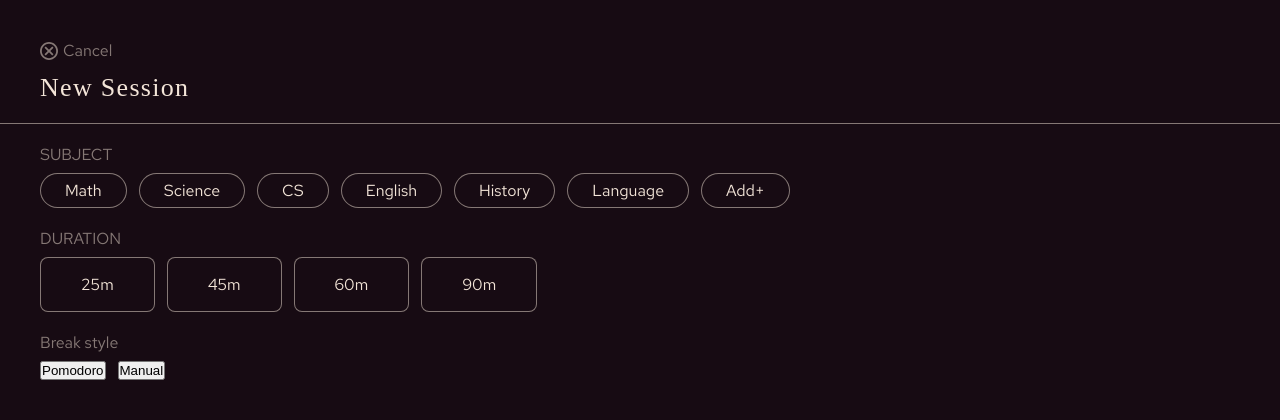
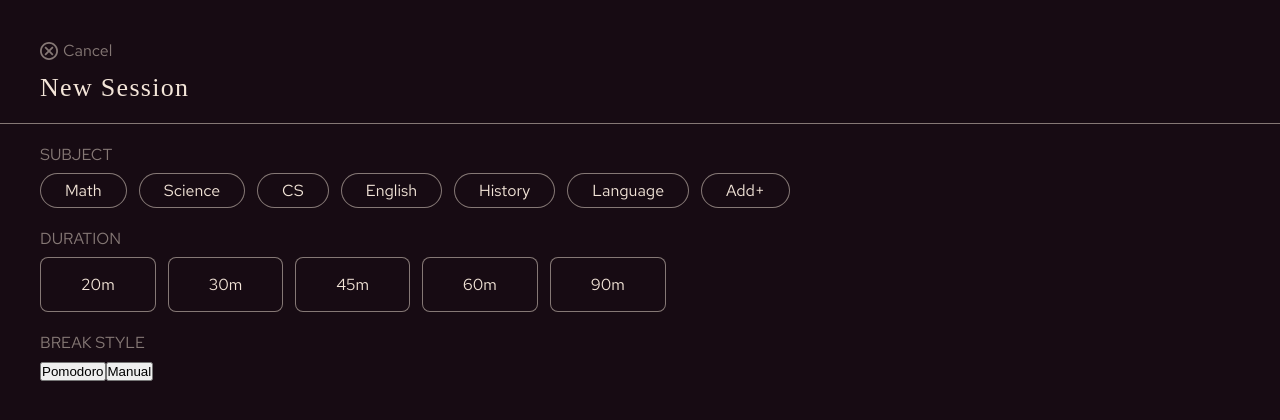
Before and after one commit to 1prcntethan/flowstate, a React (Vite) app: page / in a window 1280 px wide. Both pictures are taken after a click on the button "Start session". Shown: the top 420 px of the page. Built offline with nearby package versions, Linux system fonts and the light colour scheme; a web font is replaced by a local one.

Commit message:
idk what i did ngl

```diff
--- a/src/pages/PreSession.tsx
+++ b/src/pages/PreSession.tsx
@@ -44,7 +44,7 @@ export default function PreSession({ nav }: Props) {
         <div className={styles.field}>
           <label className={styles.fieldTitle}>DURATION</label>
           <div className={styles.chips}>
-            {[25, 45, 60, 90].map((m) => (
+            {[20, 30, 45, 60, 90].map((m) => (
               <button
                 key={m}
                 className={duration === m ? styles.chipDurationActive : styles.chipDuration}
@@ -56,8 +56,8 @@ export default function PreSession({ nav }: Props) {
           </div>
         </div>
         <div className={styles.field}>
-          <label className={styles.fieldTitle}>Break style</label>
-          <div className={styles.chips}>
+          <label className={styles.fieldTitle}>BREAK STYLE</label>
+          <div className={styles.chipsBreak}>
             <button
               className={breakMode === 'pomodoro' ? styles.chipActive : styles.chip}
               onClick={() => setBreakMode('pomodoro')}
```
